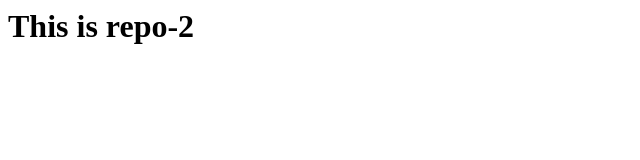
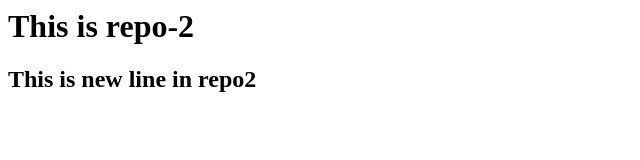
Before and after one commit to iamrealvikrant/Repo-2, a plain HTML site: page index.html in a window 1280 px wide. Shown: the whole page, without its empty margins (0-640 px from the left). Drawn offline with Linux system fonts and the light colour scheme.

Commit message:
new commit

```diff
--- a/index.html
+++ b/index.html
@@ -1 +1,2 @@
 <h1>This is repo-2</h1>
+<h2>This is new line in repo2</h2>
```
